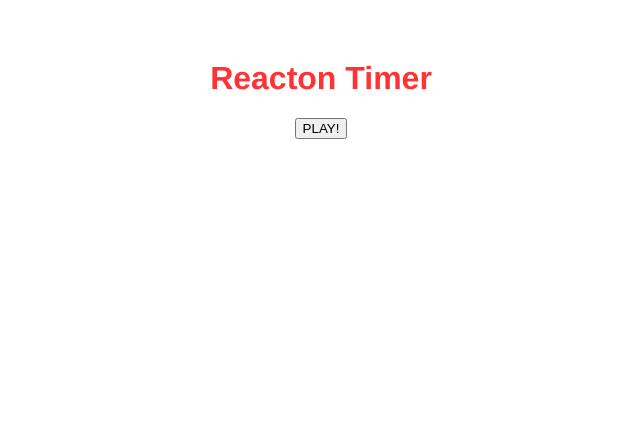
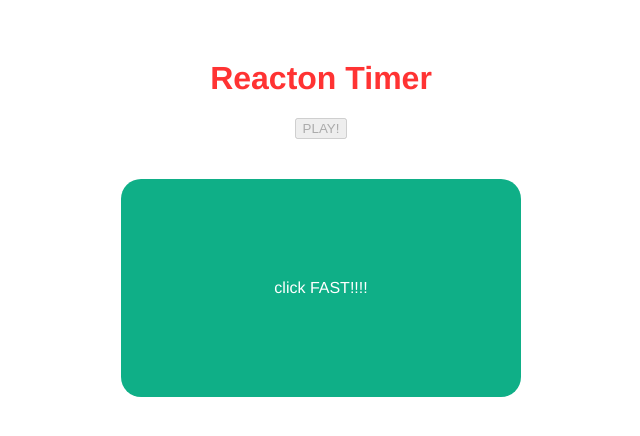
Before and after one commit to bogdanterzea/reaction_time, a Vue app: page / in a window 1280 px wide. Both pictures are taken after a click on the button "PLAY!". Shown: the top 436 px of the page, without its empty margins (319-959 px from the left). Built offline with nearby package versions, Linux system fonts and the light colour scheme.

Commit message:
Create Block component

```diff
--- a/src/App.vue
+++ b/src/App.vue
@@ -1,10 +1,15 @@
 <template>
   <h1>Reacton Timer</h1>
-  <button @click="start">PLAY!</button>
+  <button @click="start" :disabled="isPlaying">PLAY!</button>
+  <Block v-if="isPlaying" :delay="delay" />
 </template>
 
 <script>
+import Block from './components/Block.vue'
+
+
 export default {
+  components: { Block },
   data() {
     return {
       isPlaying: false,
@@ -12,13 +17,10 @@
     }
   },
   name: 'App',
-  components: {
-  },
   methods: {
     start() {
       this.delay = 2000 + Math.random() * 5000
       this.isPlaying = true
-      console.log(this.delay)
     }
   }
 }
--- a/src/components/Block.vue
+++ b/src/components/Block.vue
@@ -0,0 +1,23 @@
+<template>
+  <div class="block">
+      click FAST!!!!
+  </div>
+</template>
+
+<script>
+export default {
+  props: ['delay']
+}
+</script>
+
+<style>
+  .block {
+    width: 400px;
+    border-radius: 20px;
+    background:  #0faf87;;
+    color: white;
+    text-align: center;
+    padding: 100px 0;
+    margin: 40px auto;
+  }
+</style>
```
